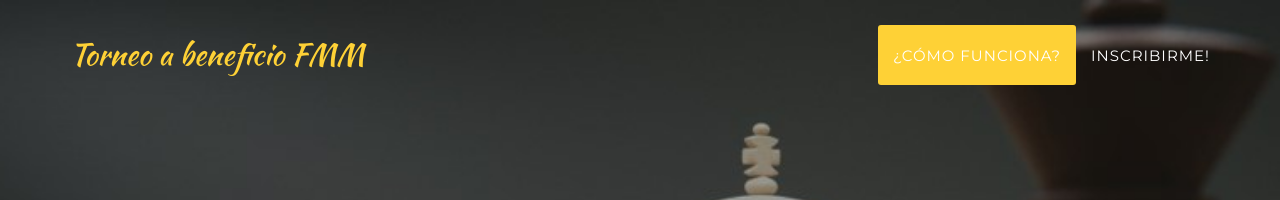
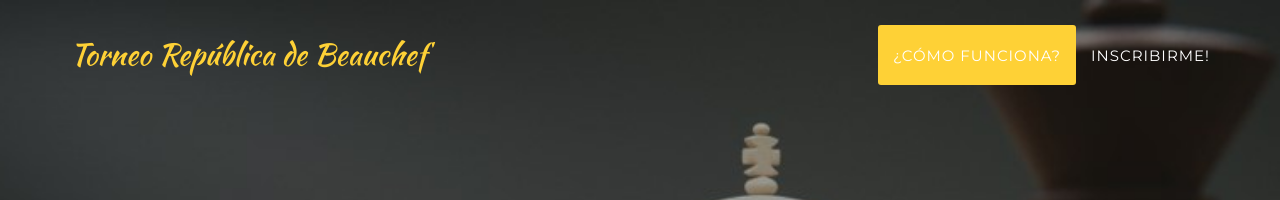
Before and after one commit to torneofundacionmoisesmellado/2021, a Jekyll site: the page built from index.html, in a window 1280 px wide. Shown: the top 200 px of the page. Built offline with Jekyll 4.4.1, drawn with Linux system fonts in a browser that asks for light colours; some web fonts are replaced.

Commit message:
Update _config.yml

```diff
--- a/_config.yml
+++ b/_config.yml
@@ -2,7 +2,7 @@ url: torneofundacionmoisesmellado.github.io
 baseurl: /2021/
 
 # Site settings
-title: Torneo a beneficio FMM
+title: Torneo República de Beauchef
 email: your-email@domain.com
 description: "Write an awesome description for your new site here. You can edit this line in _config.yml. It will appear in your document head meta (for Google search results) and in your feed.xml site description."
 
```
